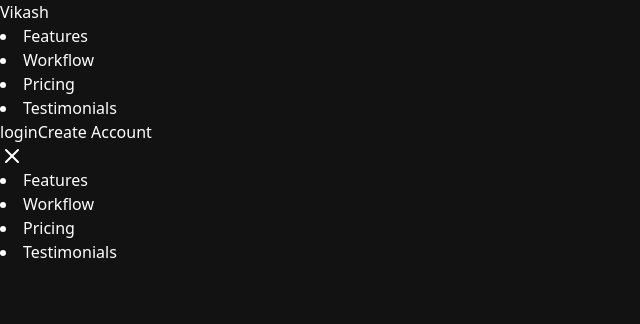
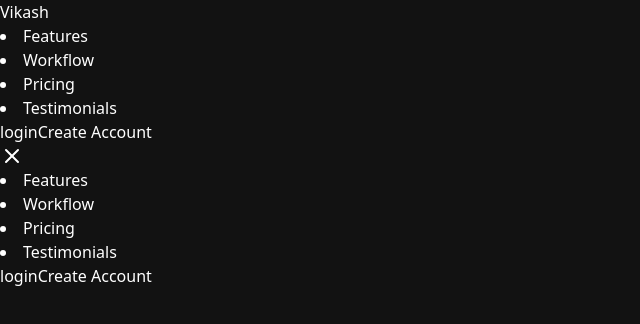
Before and after one commit to Vikash-thak12/LandingPage, a React (Vite) app: page / in a window 1280 px wide. Both pictures are taken after a click on the element 640 px from the left and 156 px from the top of the page. Shown: the top 324 px of the page, without its empty margins (0-640 px from the left). Built offline with nearby package versions, Linux system fonts and the light colour scheme.

Commit message:
Fixed: Button

```diff
--- a/src/components/Navbar.jsx
+++ b/src/components/Navbar.jsx
@@ -34,7 +34,7 @@ const NavbarPage = () => {
             </div>
             {
                 moblieDrawerOpen && (
-                <div className="fixed right-0 z-50 h-full bg-neutral-900 p-12 flex flex-col gap-5 items-start lg:hidden">
+                    <div className="fixed right-0 z-50 h-full bg-neutral-900 p-12 flex flex-col gap-5 items-start md:hidden">
                         {
                             navItems.map((item, index) => (
                                 <li key={index} className="list-none">
@@ -42,6 +42,10 @@ const NavbarPage = () => {
                                 </li>
                             ))
                         }
+                        <div className="md:hidden flex flex-col items-start gap-5">
+                            <button className="border p-3 rounded-xl">login</button>
+                            <button className="p-3 rounded-xl bg-orange-500 text-black font-bold">Create Account</button>
+                        </div>
                     </div>
                 )
             }
```
Lines whose indentation alone changed are shown as unchanged.
